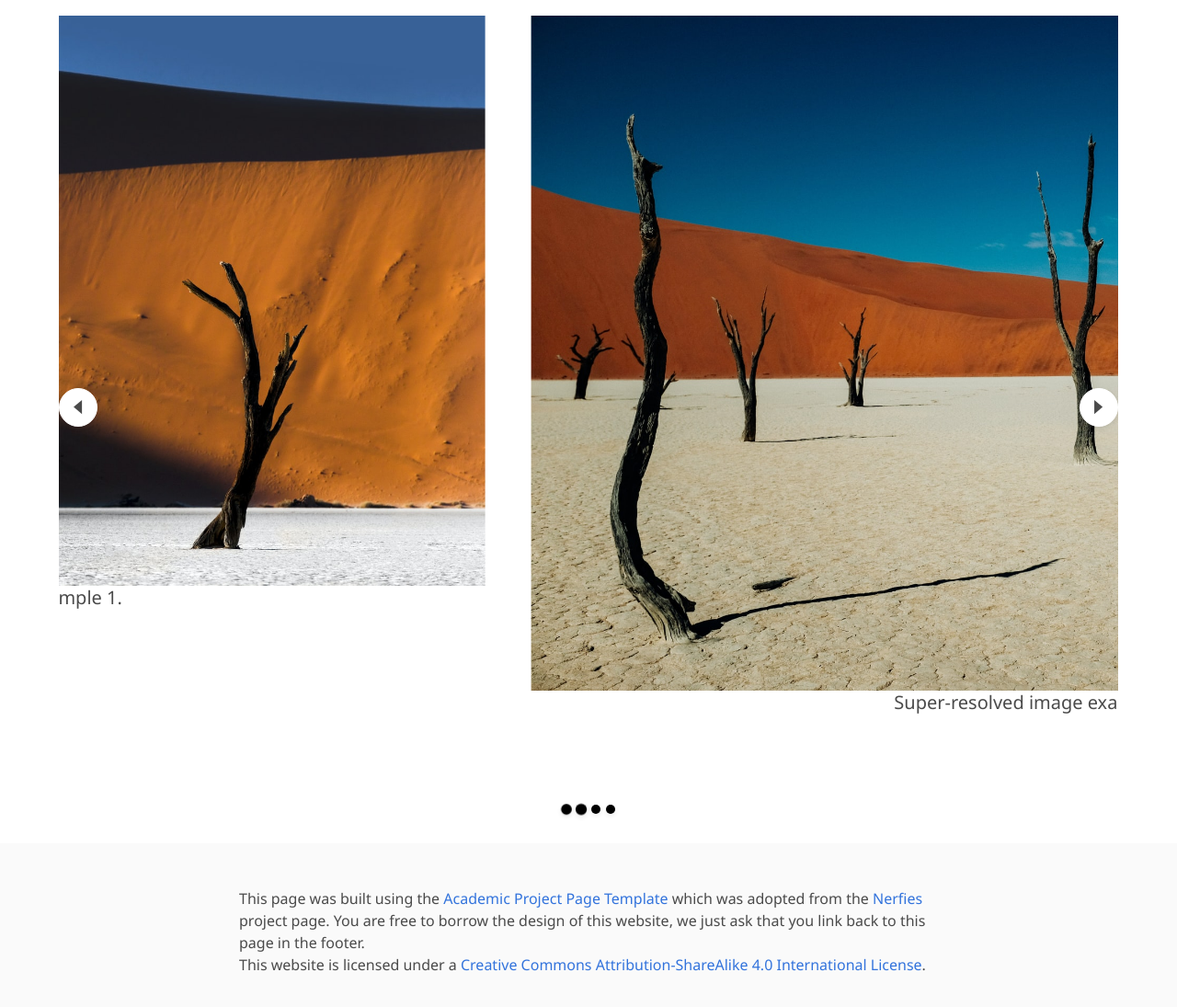
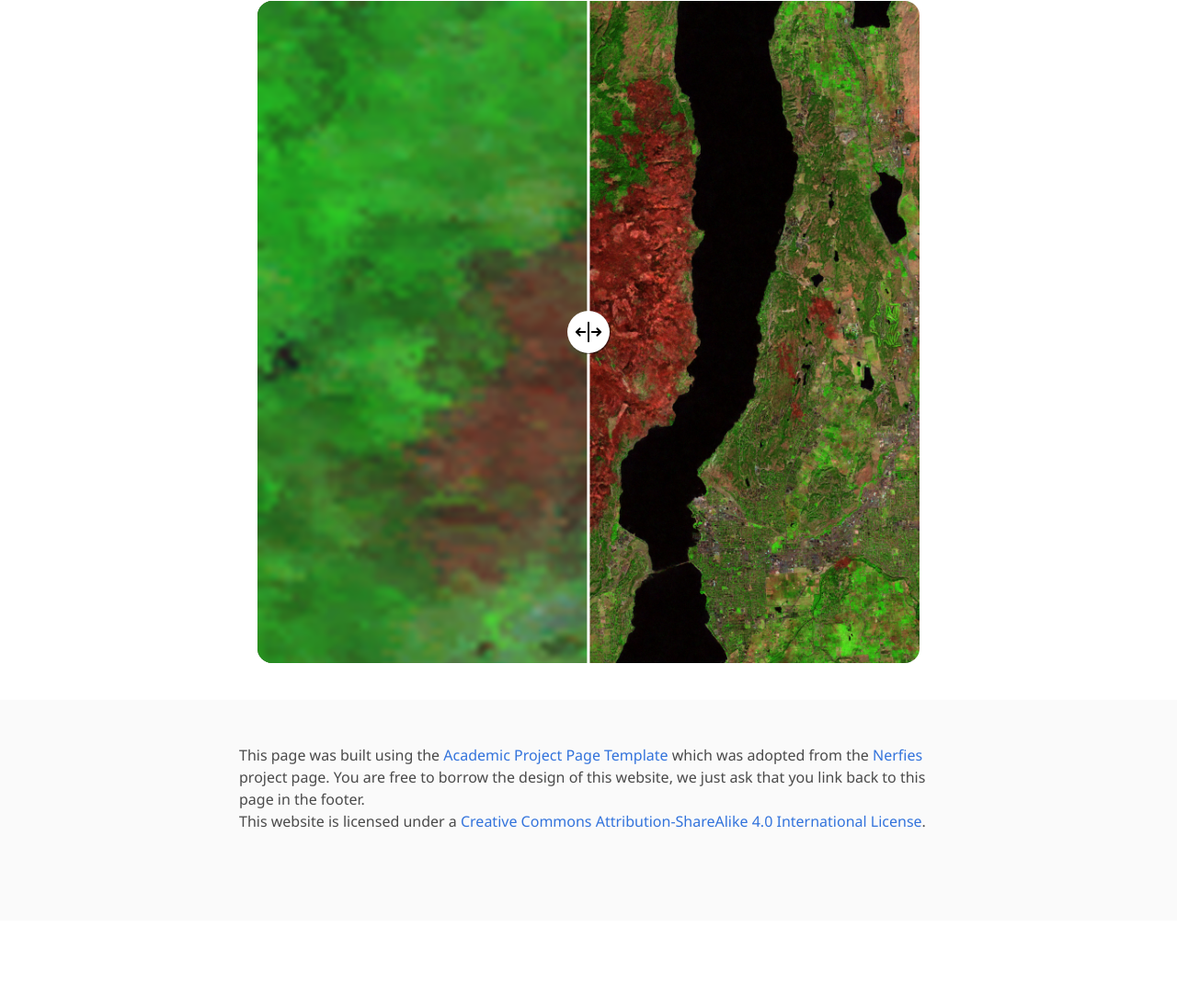
Before and after one commit to EricBrune/FireSR, a plain HTML site: page index.html in a window 1280 px wide. Shown: the part 1325-2420 px from the top of the page at 92% size. After the commit the page ends 2326 px from the top, so only its background shows below. Drawn offline with nearby package versions, Linux system fonts and the light colour scheme; a script that the page names is missing; some icons are missing; a web font is replaced by a local one.

Commit message:
Added slider

```diff
--- a/index.html
+++ b/index.html
@@ -133,44 +133,93 @@
   </section>
   <!-- End paper abstract -->
 
-  <!-- Image carousel -->
-  <section class="hero is-small">
-    <div class="hero-body">
-      <div class="container">
-        <div id="results-carousel" class="carousel results-carousel">
-          <div class="item">
-            <!-- Your image here -->
-            <img src="static/images/carousel1.jpg" alt="Super-resolved image example 1"/>
-            <h2 class="subtitle has-text-centered">
-              Super-resolved image example 1.
-            </h2>
-          </div>
-          <div class="item">
-            <!-- Your image here -->
-            <img src="static/images/carousel2.jpg" alt="Super-resolved image example 2"/>
-            <h2 class="subtitle has-text-centered">
-              Super-resolved image example 2.
-            </h2>
-          </div>
-          <div class="item">
-            <!-- Your image here -->
-            <img src="static/images/carousel3.jpg" alt="Super-resolved image example 3"/>
-            <h2 class="subtitle has-text-centered">
-              Super-resolved image example 3.
-            </h2>
-          </div>
-          <div class="item">
-            <!-- Your image here -->
-            <img src="static/images/carousel4.jpg" alt="Super-resolved image example 4"/>
-            <h2 class="subtitle has-text-centered">
-              Super-resolved image example 4.
-            </h2>
-          </div>
-        </div>
+  <main>
+    <div class="container">
+      <div class="image-container">
+        <img
+          class="image-before slider-image"
+          src="static/images/modis_1.png"
+          alt="MODIS image"
+        />
+        <img
+          class="image-after slider-image"
+          src="static/images/s2_1.png"
+          alt="Sentinel-2 image"
+        />
+      </div>
+      <!-- step="10" -->
+      <input
+        type="range"
+        min="0"
+        max="100"
+        value="50"
+        aria-label="Percentage of before photo shown"
+        class="slider"
+      />
+      <div class="slider-line" aria-hidden="true"></div>
+      <div class="slider-button" aria-hidden="true">
+        <svg
+          xmlns="http://www.w3.org/2000/svg"
+          width="30"
+          height="30"
+          fill="currentColor"
+          viewBox="0 0 256 256"
+        >
+          <rect width="256" height="256" fill="none"></rect>
+          <line
+            x1="128"
+            y1="40"
+            x2="128"
+            y2="216"
+            fill="none"
+            stroke="currentColor"
+            stroke-linecap="round"
+            stroke-linejoin="round"
+            stroke-width="16"
+          ></line>
+          <line
+            x1="96"
+            y1="128"
+            x2="16"
+            y2="128"
+            fill="none"
+            stroke="currentColor"
+            stroke-linecap="round"
+            stroke-linejoin="round"
+            stroke-width="16"
+          ></line>
+          <polyline
+            points="48 160 16 128 48 96"
+            fill="none"
+            stroke="currentColor"
+            stroke-linecap="round"
+            stroke-linejoin="round"
+            stroke-width="16"
+          ></polyline>
+          <line
+            x1="160"
+            y1="128"
+            x2="240"
+            y2="128"
+            fill="none"
+            stroke="currentColor"
+            stroke-linecap="round"
+            stroke-linejoin="round"
+            stroke-width="16"
+          ></line>
+          <polyline
+            points="208 96 240 128 208 160"
+            fill="none"
+            stroke="currentColor"
+            stroke-linecap="round"
+            stroke-linejoin="round"
+            stroke-width="16"
+          ></polyline>
+        </svg>
       </div>
     </div>
-  </section>
-  <!-- End image carousel -->
+  </main>
+
 
   <footer class="footer">
     <div class="container">
--- a/static/css/index.css
+++ b/static/css/index.css
@@ -132,3 +132,100 @@ body {
 .eql-cntrb {
   font-size: smaller;
 }
+
+
+*,
+*::after,
+*::before {
+  margin: 0;
+  padding: 0;
+  box-sizing: border-box;
+}
+
+iframe {
+  aspect-ratio: 16/9;
+}
+
+.video-container {
+  margin: 2rem;
+  max-height: 300px;
+}
+
+img {
+  display: block;
+  max-width: 100%;
+}
+
+main {
+  display: grid;
+  place-items: center;
+  min-height: 100vh;
+}
+
+.container {
+  display: grid;
+  place-content: center;
+  position: relative;
+  overflow: hidden;
+  border-radius: 1rem;
+  --position: 50%;
+}
+
+.image-container {
+  max-width: 800px;
+  max-height: 90vh;
+  aspect-ratio: 1/1;
+}
+
+.slider-image {
+  width: 100%;
+  height: 100%;
+  object-fit: cover;
+  object-position: left;
+}
+
+.image-before {
+  position: absolute;
+  inset: 0;
+  width: var(--position);
+}
+
+.slider {
+  position: absolute;
+  inset: 0;
+  cursor: pointer;
+  opacity: 0;
+  width: 100%;
+  height: 100%;
+}
+
+.slider:focus-visible ~ .slider-button {
+  outline: 5px solid black;
+  outline-offset: 3px;
+}
+
+.slider-line {
+  position: absolute;
+  inset: 0;
+  width: 0.2rem;
+  height: 100%;
+  background-color: #fff;
+  left: var(--position);
+  transform: translateX(-50%);
+  pointer-events: none;
+}
+
+.slider-button {
+  position: absolute;
+  background-color: #fff;
+  color: black;
+  padding: 0.5rem;
+  border-radius: 100vw;
+  display: grid;
+  place-items: center;
+  top: 50%;
+  left: var(--position);
+  transform: translate(-50%, -50%);
+  pointer-events: none;
+  box-shadow: 1px 1px 1px hsl(0, 50%, 2%, 0.5);
+}
--- a/static/js/index.js
+++ b/static/js/index.js
@@ -19,3 +19,8 @@ $(document).ready(function() {
     bulmaSlider.attach();
 
 })
+
+const container = document.querySelector('.container');
+document.querySelector('.slider').addEventListener('input', (e) => {
+  container.style.setProperty('--position', `${e.target.value}%`);
+});
```
Also changed, not shown: static/images/modis_1.png (added), static/images/s2_1.png (added).
